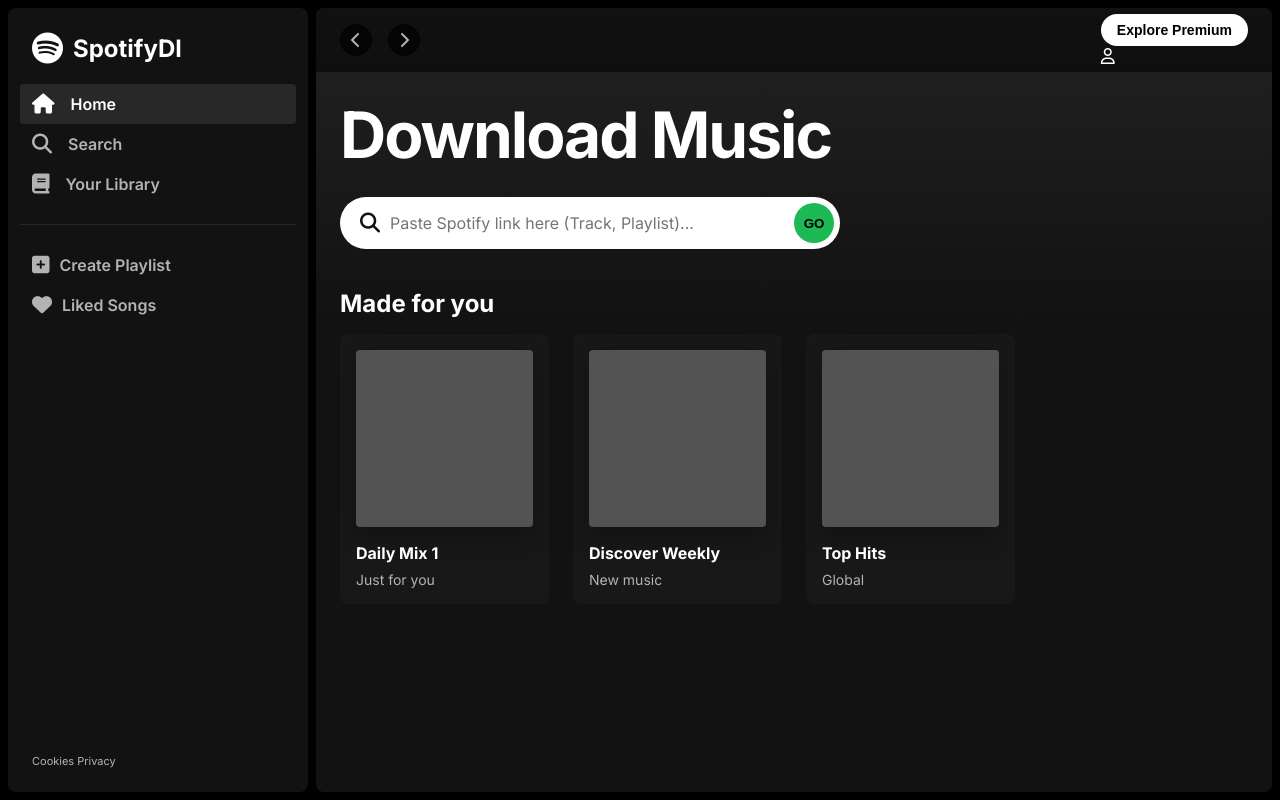
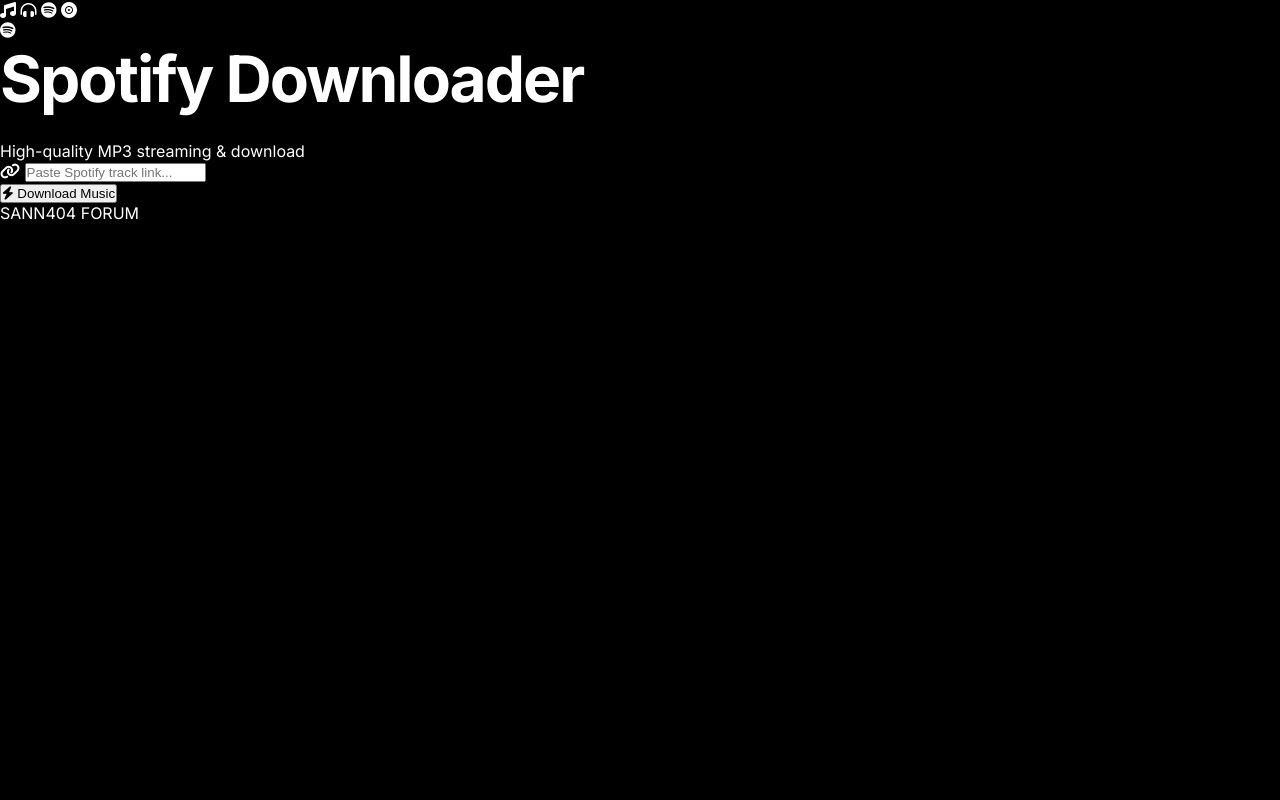
Before and after one commit to sanzzyproject/Spotify-Downloader-, a website: page public/index.html in a window 1280 px wide. Drawn offline with Linux system fonts and the light colour scheme.

Commit message:
Update index.html

```diff
--- a/public/index.html
+++ b/public/index.html
@@ -8,93 +8,69 @@
     <link rel="stylesheet" href="https://cdnjs.cloudflare.com/ajax/libs/font-awesome/6.4.0/css/all.min.css">
 </head>
 <body>
-    <div class="spotify-container">
-        <div class="sidebar">
-            <div class="logo">
-                <i class="fab fa-spotify"></i>
-                <span>SpotifyDl</span>
+    <div class="bg-decoration">
+        <i class="fas fa-music"></i>
+        <i class="fas fa-headphones-alt"></i>
+        <i class="fab fa-spotify"></i>
+        <i class="fas fa-record-vinyl"></i>
+    </div>
+
+    <div class="main-container">
+        <div class="card">
+            <div id="inputView" class="view-section">
+                <div class="logo-section">
+                    <i class="fab fa-spotify logo-icon"></i>
+                    <h1>Spotify <span>Downloader</span></h1>
+                    <p>High-quality MP3 streaming & download</p>
+                </div>
+
+                <div class="input-group">
+                    <i class="fas fa-link link-icon"></i>
+                    <input type="text" id="spotifyUrl" placeholder="Paste Spotify track link...">
+                </div>
+
+                <button id="downloadBtn" class="main-btn">
+                    <i class="fas fa-bolt"></i> Download Music
+                </button>
             </div>
 
-            <ul class="nav-links">
-                <li class="active"><i class="fas fa-home"></i> <span>Home</span></li>
-                <li><i class="fas fa-search"></i> <span>Search</span></li>
-                <li><i class="fas fa-book"></i> <span>Your Library</span></li>
-            </ul>
+            <div id="resultView" class="view-section hidden">
+                <div class="logo-section-small">
+                    <i class="fab fa-spotify logo-icon-small"></i>
+                    <h2>Spotify <span>Downloader</span></h2>
+                </div>
 
-            <div class="sidebar-divider"></div>
+                <div class="track-info-card">
+                    <img id="albumArt" src="" alt="Album Art" class="album-cover">
+                    <h3 id="trackTitle">Track Title</h3>
+                    <p id="artistName">Artist Name</p>
 
-            <ul class="nav-links scrollable">
-                <li><div class="playlist-box"><i class="fas fa-plus-square"></i> <span>Create Playlist</span></div></li>
-                <li><div class="playlist-box"><i class="fas fa-heart"></i> <span>Liked Songs</span></div></li>
-            </ul>
+                    <div class="meta-badges">
+                        <span class="badge-pill"><i class="far fa-clock"></i> <span id="durationTxt">N/A</span></span>
+                        <span class="badge-pill badge-green"><i class="far fa-file-audio"></i> <span id="sizeTxt">N/A</span></span>
+                    </div>
+                </div>
 
-            <div class="legal">
-                <span>Cookies</span>
-                <span>Privacy</span>
+                <a id="dlLink" href="#" target="_blank" class="main-btn download-btn">
+                    <i class="fas fa-download"></i> Download MP3
+                </a>
+
+                <button id="resetBtn" class="text-btn">Download another</button>
             </div>
-        </div>
 
-        <div class="main-content">
-            <div class="top-bar">
-                <div class="nav-arrows">
-                    <div class="arrow-circle"><i class="fas fa-chevron-left"></i></div>
-                    <div class="arrow-circle"><i class="fas fa-chevron-right"></i></div>
-                </div>
-                <div class="user-actions">
-                    <button class="pill-btn">Explore Premium</button>
-                    <div class="profile-icon"><i class="far fa-user"></i></div>
+            <div id="loadingView" class="view-section hidden">
+                 <div class="logo-section">
+                    <i class="fab fa-spotify logo-icon pulse"></i>
+                    <h2>Processing...</h2>
+                    <p>Please wait while we fetch your track.</p>
                 </div>
             </div>
 
-            <div class="content-scroll">
-                <div class="hero-section">
-                    <h1>Download Music</h1>
-                    <div class="search-container">
-                        <i class="fas fa-search search-icon"></i>
-                        <input type="text" id="spotifyUrl" placeholder="Paste Spotify link here (Track, Playlist)...">
-                        <button id="downloadBtn" class="play-btn">GO</button>
-                    </div>
-                </div>
+        </div>
 
-                <div id="resultArea" class="result-section hidden">
-                    <h2>Best Result</h2>
-                    <div class="track-card">
-                        <img id="albumArt" src="" alt="Album Art">
-                        <div class="track-info">
-                            <h3 id="trackTitle">Track Title</h3>
-                            <p id="artistName">Artist Name</p>
-                            <div class="badges">
-                                <span class="badge">SONG</span>
-                            </div>
-                            <a id="dlLink" href="#" target="_blank" class="spotify-btn">
-                                Download MP3
-                            </a>
-                        </div>
-                    </div>
-                </div>
-
-                <div class="recommendations">
-                    <h2>Made for you</h2>
-                    <div class="card-grid">
-                        <div class="music-card">
-                            <div class="img-placeholder" style="background: #535353;"></div>
-                            <h4>Daily Mix 1</h4>
-                            <p>Just for you</p>
-                        </div>
-                        <div class="music-card">
-                            <div class="img-placeholder" style="background: #535353;"></div>
-                            <h4>Discover Weekly</h4>
-                            <p>New music</p>
-                        </div>
-                        <div class="music-card">
-                            <div class="img-placeholder" style="background: #535353;"></div>
-                            <h4>Top Hits</h4>
-                            <p>Global</p>
-                        </div>
-                    </div>
-                </div>
-            </div>
-        </div>
+        <footer class="credit-footer">
+            <p>SANN404 FORUM</p>
+        </footer>
     </div>
 
     <script src="script.js"></script>
```
